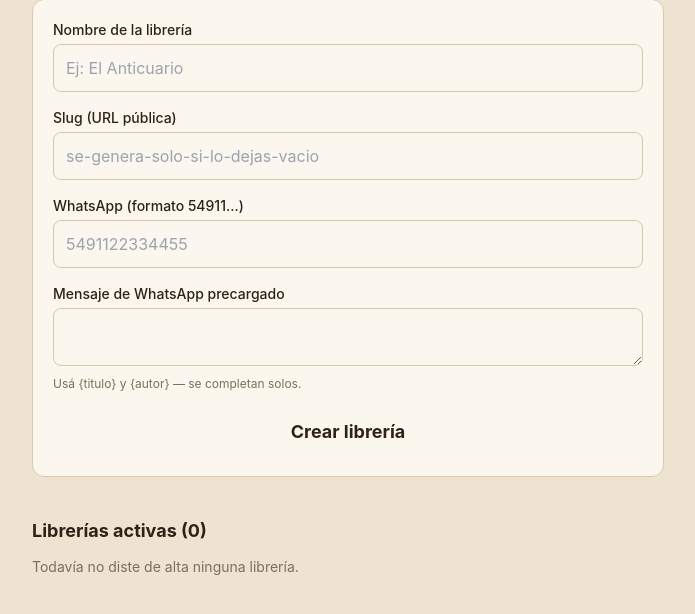
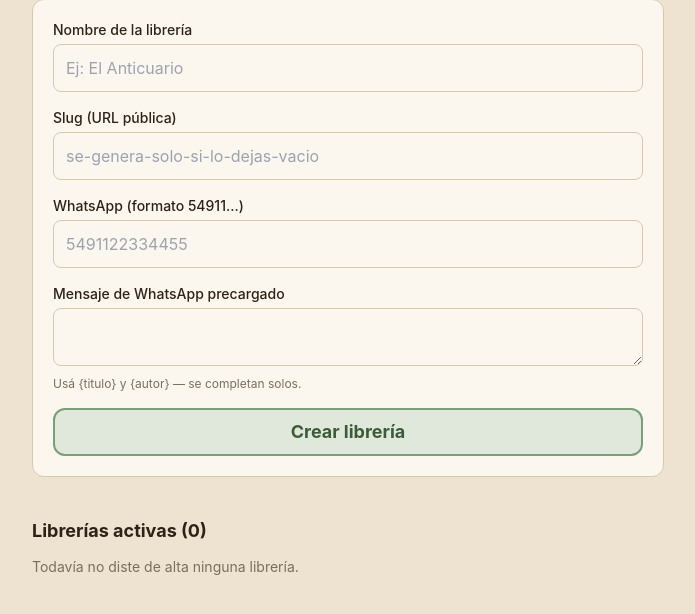
Before and after one commit to nvranco/librero, a FastAPI app: template app/templates/admin.html in a window 1280 px wide. Shown: the part 117-731 px from the top of the page, without its empty margins (292-987 px from the left). Run offline with FastAPI, Linux system fonts and the light colour scheme; the template is opened without the code that fills it, so the values that code supplies are empty; parts of the project's set-up code (start-up, migrations or seed data) failed here and were passed over; some libraries are stand-ins or nearby versions.

Commit message:
Devolver fondo y recuadro a los btn-primario sin clase de color
Al fijar Kraft Suave, el estilo de boton primario quedo definido solo
para los que llevan border-celeste/border-ambar (los del panel), y el
resto de los .btn-primario (Cargar fotos, Guardar, Publicar, Confirmar
venta, etc.) quedo sin fondo ni recuadro, como texto suelto. Se agrega
la regla base con el tratamiento tonal verde para todos; las variantes
con clase de color la siguen pisando.

```diff
--- a/app/templates/base.html
+++ b/app/templates/base.html
@@ -73,11 +73,19 @@
      superficie por default; una clase Tailwind explícita puede pisar esto. */
   input, select, textarea { background-color: rgb(var(--papel)); color: rgb(var(--texto-papel)); }
 
-  /* Botones primarios: "Cargar estante" (border-celeste en el HTML) y
-     "Marcar vendidos" (border-ambar en el HTML) son semánticamente entrada
-     y salida — cada uno con su propio tratamiento tonal. El selector
-     compuesto (mismo peso que .border-celeste/.border-ambar de Tailwind)
-     evita depender del orden de inyección del CDN. */
+  /* Botones primarios: tratamiento tonal verde por defecto (fondo pálido,
+     texto e ícono del mismo color, con recuadro) para cualquier
+     .btn-primario suelto — Cargar fotos, Guardar, Publicar, etc. */
+  .btn-primario {
+    background: var(--btn-primario-a-bg); color: var(--btn-primario-a-color);
+    border: 2px solid var(--btn-primario-a-border);
+  }
+
+  /* "Cargar estante" (border-celeste en el HTML) y "Marcar vendidos"
+     (border-ambar) son semánticamente entrada y salida — cada uno con su
+     propio tratamiento. El selector compuesto (mismo peso que
+     .border-celeste/.border-ambar de Tailwind) evita depender del orden
+     de inyección del CDN. */
   .btn-primario.border-celeste {
     background: var(--btn-primario-a-bg); color: var(--btn-primario-a-color); border-color: var(--btn-primario-a-border);
   }
```
